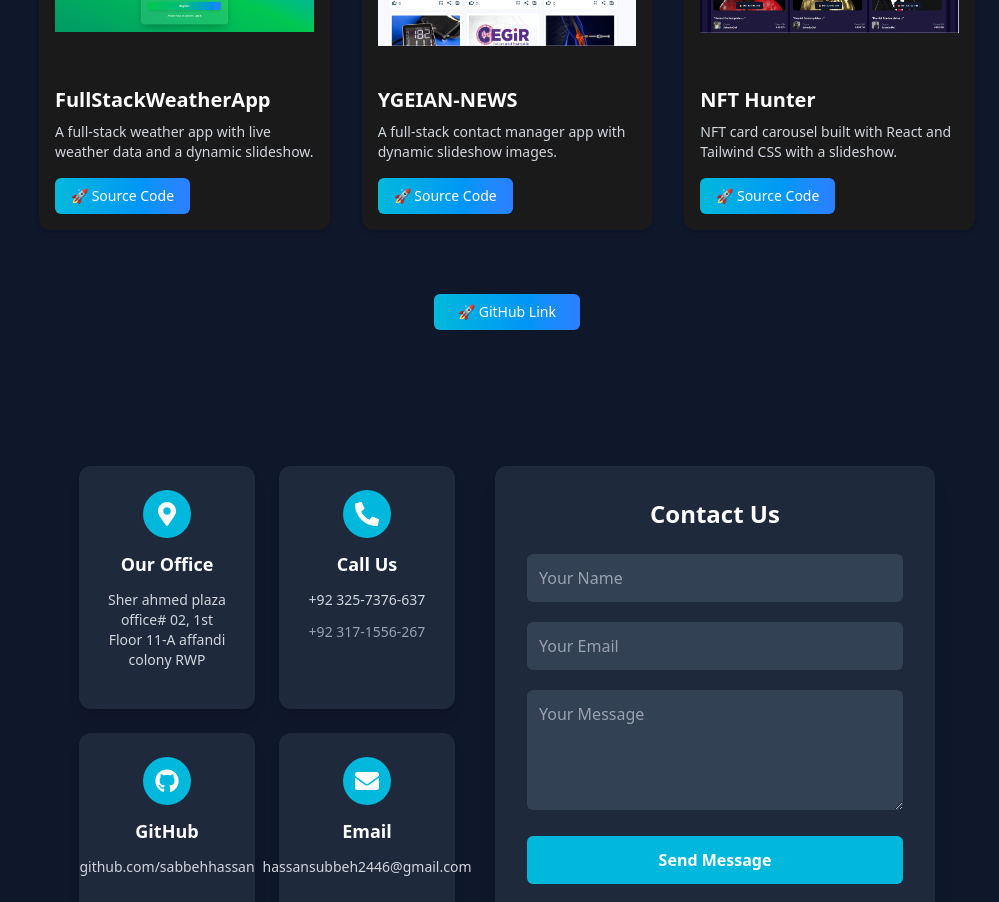
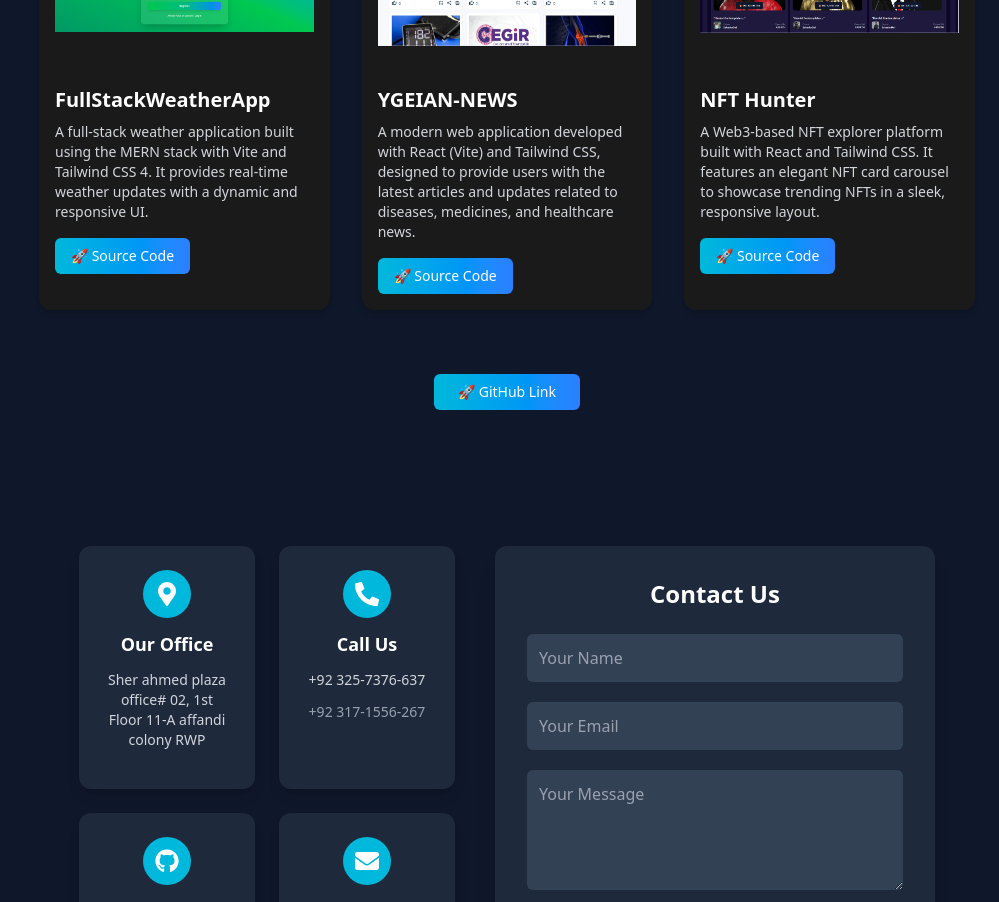
Before and after one commit to sabbehhassan/Portfolio, a React (Vite) app: page / in a window 1280 px wide. Shown: the part 3360-4262 px from the top of the page, without its empty margins (281-1280 px from the left). Built offline with nearby package versions, Linux system fonts and the light colour scheme.

Commit message:
added discription to projects and add logo in index.html

```diff
--- a/index.html
+++ b/index.html
@@ -2,7 +2,8 @@
 <html lang="en">
   <head>
     <meta charset="UTF-8" />
-    <link rel="icon" type="image/svg+xml" href="./src/assets/logo2.png" />
+    <link rel="shortcut icon" href="/assets/logo1.png" type="image/png" />
+
     <meta name="viewport" content="width=device-width, initial-scale=1.0" />
     <title>Sabbeh Hassan</title>
   </head>
--- a/src/data/project.js
+++ b/src/data/project.js
@@ -2,7 +2,7 @@ const projects = [
   {
     title: "FullStackWeatherApp",
     description:
-      "A full-stack weather app with live weather data and a dynamic slideshow.",
+      "A full-stack weather application built using the MERN stack with Vite and Tailwind CSS 4. It provides real-time weather updates with a dynamic and responsive UI.",
     images: [
       "/assets/weatherApp/img4.png",
       "/assets/weatherApp/img2.png",
@@ -16,7 +16,7 @@ const projects = [
   {
     title: "YGEIAN-NEWS",
     description:
-      "A full-stack contact manager app with dynamic slideshow images.",
+      "A modern web application developed with React (Vite) and Tailwind CSS, designed to provide users with the latest articles and updates related to diseases, medicines, and healthcare news.",
     images: [
       "/assets/ygeainImg/img.png",
       "/assets/ygeainImg/img1.png",
@@ -35,7 +35,7 @@ const projects = [
   {
     title: "NFT Hunter",
     description:
-      "NFT card carousel built with React and Tailwind CSS with a slideshow.",
+      "A Web3-based NFT explorer platform built with React and Tailwind CSS. It features an elegant NFT card carousel to showcase trending NFTs in a sleek, responsive layout.",
     images: [
       "/assets/NFTHunter/nft1.png",
       "/assets/NFTHunter/nft2.png",
```
